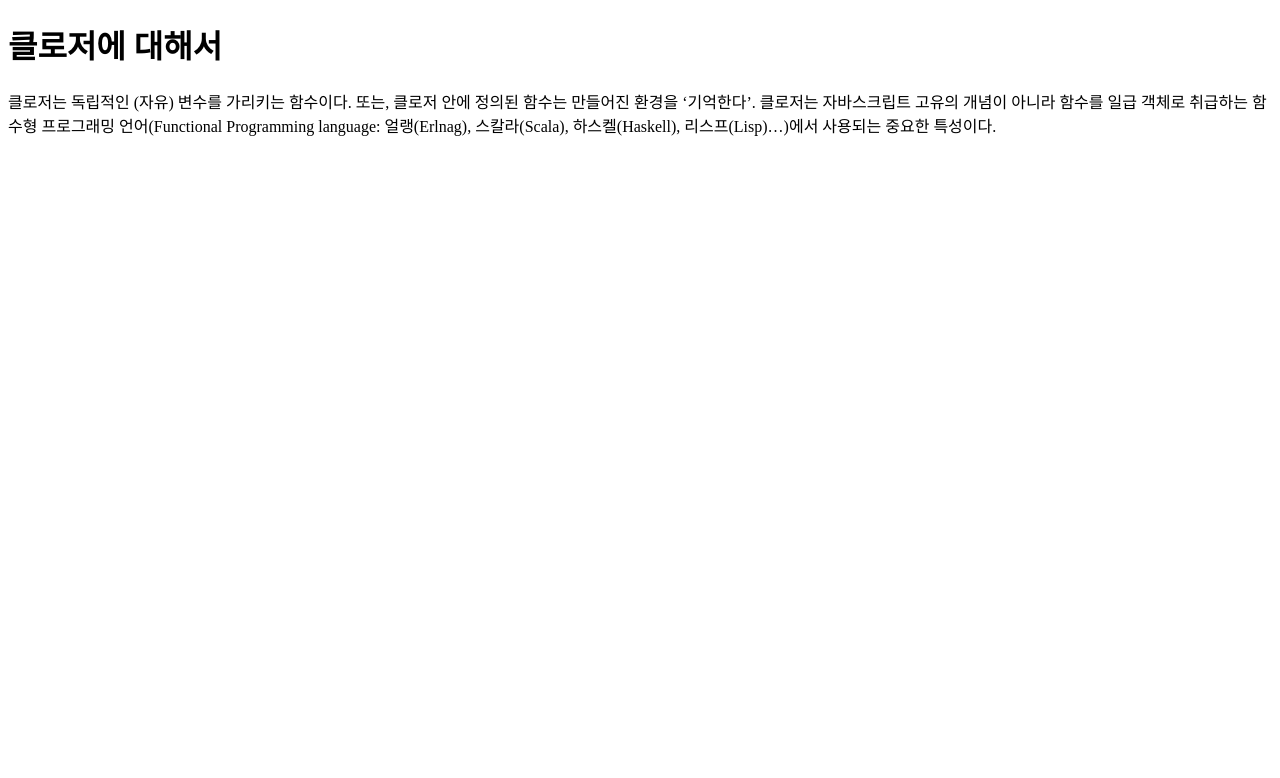
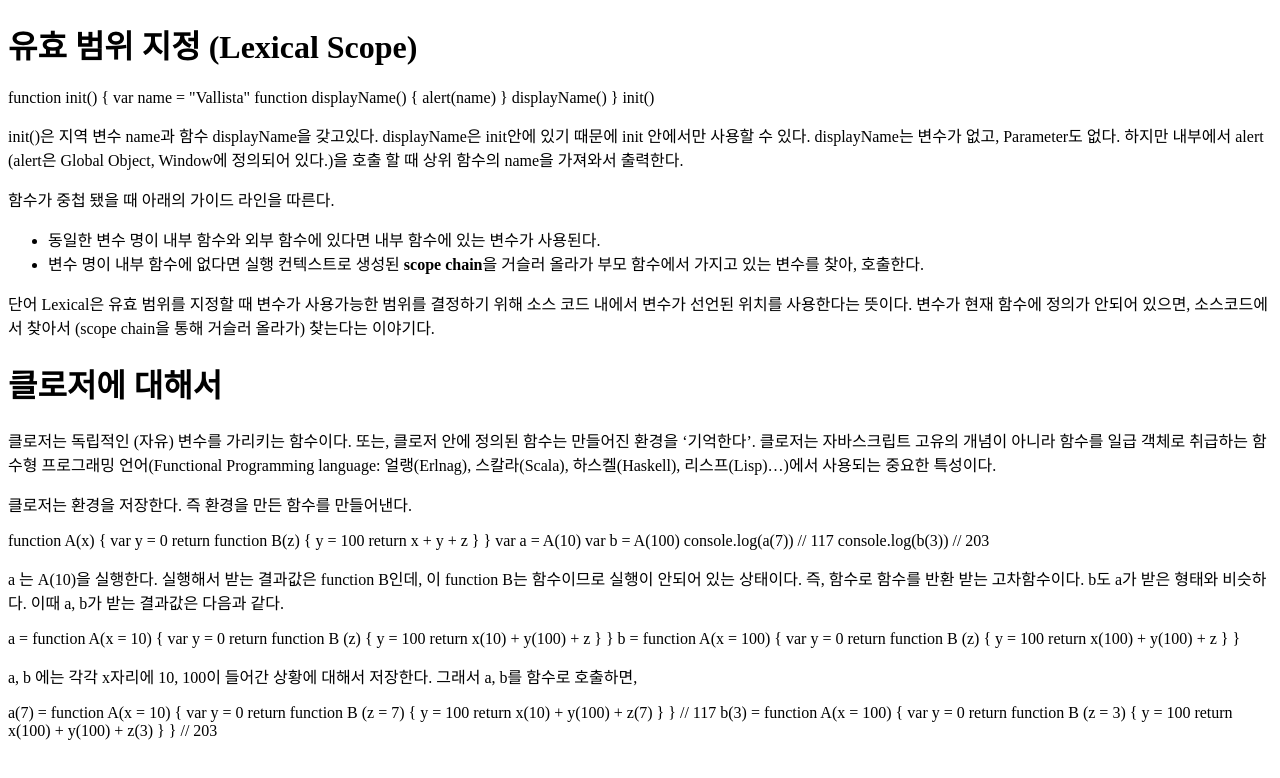
Before and after one commit to uhgenie7/javascript_example, a plain HTML site: page closure/index.html in a window 1280 px wide. Drawn offline with Linux system fonts and the light colour scheme.

Commit message:
클로저

```diff
--- a/closure/index.html
+++ b/closure/index.html
@@ -7,10 +7,76 @@
     <title>Document</title>
 </head>
 <body>
+    <h1>유효 범위 지정 (Lexical Scope)</h1>
+    function init() {
+        var name = "Vallista"
+        function displayName() {
+          alert(name)
+        }
+        displayName()
+      }
+
+      init()
+      <p>init()은 지역 변수 name과 함수 displayName을 갖고있다. displayName은 init안에 있기 때문에 init 안에서만 사용할 수 있다. displayName는 변수가 없고, Parameter도 없다. 하지만 내부에서 alert (alert은 Global Object, Window에 정의되어 있다.)을 호출 할 때 상위 함수의 name을 가져와서 출력한다.</p>
+      <p>함수가 중첩 됐을 때 아래의 가이드 라인을 따른다.</p>
+      <ul>
+          <li>동일한 변수 명이 내부 함수와 외부 함수에 있다면 내부 함수에 있는 변수가 사용된다.</li>
+          <li>변수 명이 내부 함수에 없다면 실행 컨텍스트로 생성된 <strong>scope chain</strong>을 거슬러 올라가 부모 함수에서 가지고 있는 변수를 찾아, 호출한다.</li>
+      </ul>
+      <p>단어 Lexical은 유효 범위를 지정할 때 변수가 사용가능한 범위를 결정하기 위해 소스 코드 내에서 변수가 선언된 위치를 사용한다는 뜻이다. 변수가 현재 함수에 정의가 안되어 있으면, 소스코드에서 찾아서 (scope chain을 통해 거슬러 올라가) 찾는다는 이야기다.</p>
     <h1>클로저에 대해서</h1>
-
     <p>클로저는 독립적인 (자유) 변수를 가리키는 함수이다. 또는, 클로저 안에 정의된 함수는 만들어진 환경을 ‘기억한다’. 클로저는 자바스크립트 고유의 개념이 아니라 함수를 일급 객체로 취급하는 함수형 프로그래밍 언어(Functional Programming language: 얼랭(Erlnag), 스칼라(Scala), 하스켈(Haskell), 리스프(Lisp)…)에서 사용되는 중요한 특성이다.
     </p>
+    <p>클로저는 환경을 저장한다. 즉 환경을 만든 함수를 만들어낸다.</p>
+    function A(x) {
+        var y = 0
+        return function B(z) {
+          y = 100
+          return x + y + z
+        }
+      }
+
+      var a = A(10)
+      var b = A(100)
+
+      console.log(a(7)) // 117
+      console.log(b(3)) // 203
+
+      <p>a 는 A(10)을 실행한다. 실행해서 받는 결과값은 function B인데, 이 function B는 함수이므로 실행이 안되어 있는 상태이다. 즉, 함수로 함수를 반환 받는 고차함수이다.
+
+        b도 a가 받은 형태와 비슷하다. 이때 a, b가 받는 결과값은 다음과 같다.</p>
+        a = function A(x = 10) {
+            var y = 0
+            return function B (z) {
+              y = 100
+              return x(10) + y(100) + z
+            }
+          }
+
+          b = function A(x = 100) {
+            var y = 0
+            return function B (z) {
+              y = 100
+              return x(100) + y(100) + z
+            }
+          }
+          <p>a, b 에는 각각 x자리에 10, 100이 들어간 상황에 대해서 저장한다.
+            그래서 a, b를 함수로 호출하면,</p>
+            a(7) = function A(x = 10) {
+                var y = 0
+                return function B (z = 7) {
+                  y = 100
+                  return x(10) + y(100) + z(7)
+                }
+              } // 117
+
+              b(3) = function A(x = 100) {
+                var y = 0
+                return function B (z = 3) {
+                  y = 100
+                  return x(100) + y(100) + z(3)
+                }
+              } // 203
     <script src="custom.js"></script>
 </body>
 </html>
```
